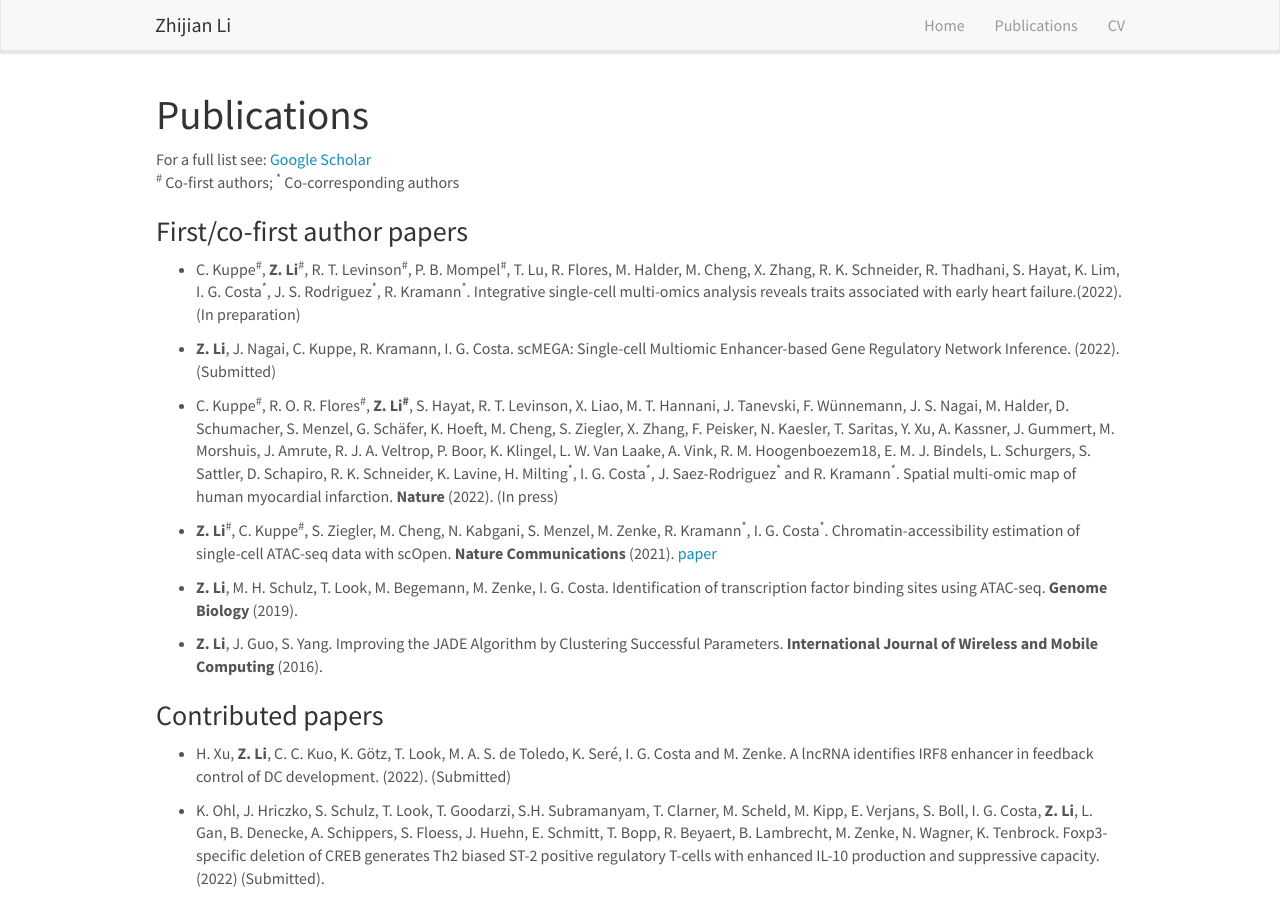
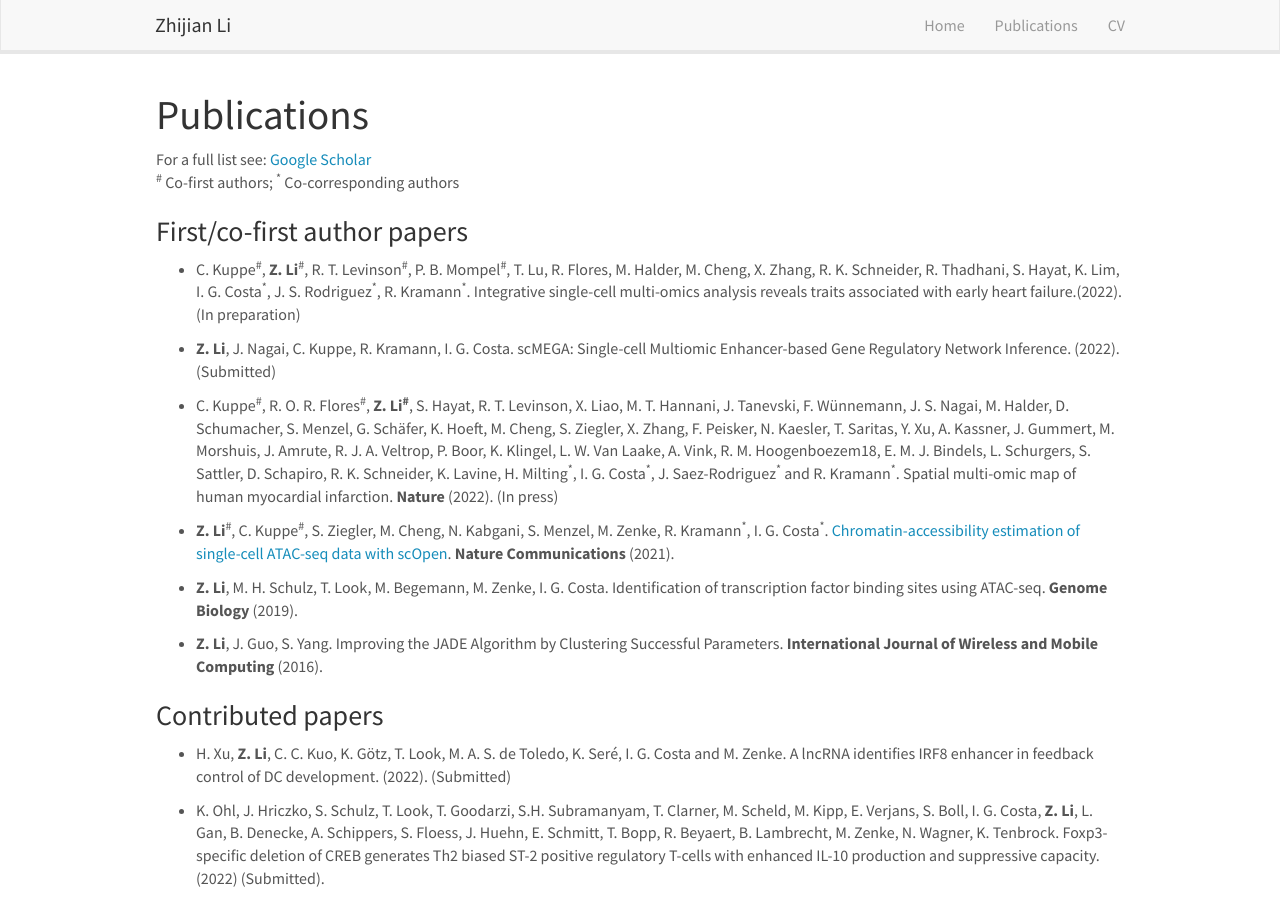
Before and after one commit to lzj1769/lzj1769.github.io, a Jekyll site: the page built from _pages/publications.md, in a window 1280 px wide and 900 px high. Built offline with Jekyll 4.4.1, drawn with Linux system fonts in a browser that asks for light colours; nearby versions of some CDN libraries.

Commit message:
update pub

```diff
--- a/_pages/publications.md
+++ b/_pages/publications.md
@@ -18,7 +18,7 @@ For a full list see: [Google Scholar](https://scholar.google.de/citations?user=x
 
 * C. Kuppe<sup>\#</sup>, R. O. R. Flores<sup>\#</sup>, **Z. Li<sup>\#</sup>**, S. Hayat, R. T. Levinson, X. Liao, M. T. Hannani, J. Tanevski, F. Wünnemann, J. S. Nagai, M. Halder, D. Schumacher, S. Menzel, G. Schäfer, K. Hoeft, M. Cheng, S. Ziegler, X. Zhang, F. Peisker, N. Kaesler, T. Saritas, Y. Xu, A. Kassner, J. Gummert, M. Morshuis, J. Amrute, R. J. A. Veltrop, P. Boor, K. Klingel, L. W. Van Laake, A. Vink, R. M. Hoogenboezem18, E. M. J. Bindels, L. Schurgers, S. Sattler, D. Schapiro, R. K. Schneider, K. Lavine, H. Milting<sup>\*</sup>, I. G. Costa<sup>\*</sup>, J. Saez-Rodriguez<sup>\*</sup> and R. Kramann<sup>\*</sup>. Spatial multi-omic map of human myocardial infarction. **Nature** (2022). (In press)
 
-* **Z. Li**<sup>\#</sup>, C. Kuppe<sup>\#</sup>, S. Ziegler, M. Cheng, N. Kabgani, S. Menzel, M. Zenke, R. Kramann<sup>\*</sup>, I. G. Costa<sup>\*</sup>. Chromatin-accessibility estimation of single-cell ATAC-seq data with scOpen. **Nature Communications** (2021). [paper](https://www.nature.com/articles/s41467-021-26530-2)
+* **Z. Li**<sup>\#</sup>, C. Kuppe<sup>\#</sup>, S. Ziegler, M. Cheng, N. Kabgani, S. Menzel, M. Zenke, R. Kramann<sup>\*</sup>, I. G. Costa<sup>\*</sup>. [Chromatin-accessibility estimation of single-cell ATAC-seq data with scOpen](https://www.nature.com/articles/s41467-021-26530-2). **Nature Communications** (2021).
 
 * **Z. Li**, M. H. Schulz, T. Look, M. Begemann, M. Zenke, I. G. Costa. Identification of transcription factor binding sites using ATAC-seq. **Genome Biology** (2019).
 
```
